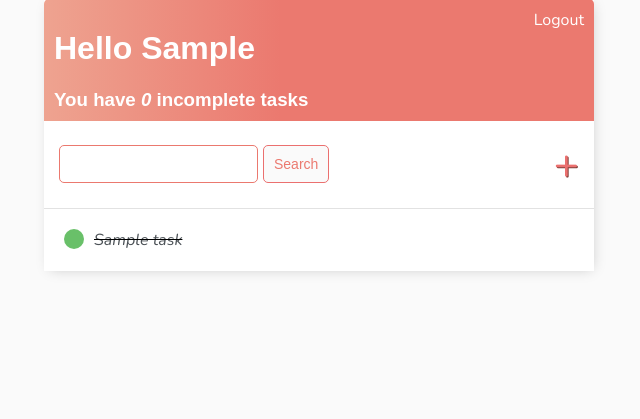
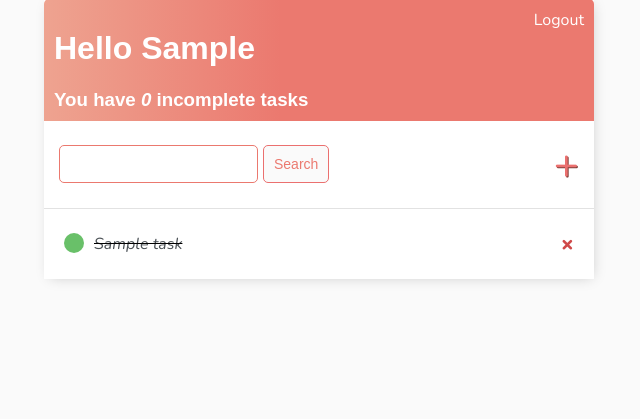
Before and after one commit to GayathriG5787/djangoTodo, a Django app: page / in a window 1280 px wide. Shown: the part 59-478 px from the top of the page, without its empty margins (321-961 px from the left). Run offline with Django 5.2, Linux system fonts and the light colour scheme; a user stored in the database is signed in; tables that the repository leaves empty hold one stand-in row (values such as "Sample post"); some web fonts are replaced.

Commit message:
both completed and incompleted tasks can be deleted

```diff
--- a/base/templates/base/task_list.html
+++ b/base/templates/base/task_list.html
@@ -37,10 +37,9 @@
     {% if task.complete %}
     <div class="task-title">
       <div class="task-complete-icon"></div>
-      <i
-        ><s><a href="{% url 'task-update' task.uuid %}">{{task}}</a></s></i
-      >
+      <i><s><a href="{% url 'task-update' task.uuid %}">{{task}}</a></s></i>
     </div>
+    <a class="delete-link" href="{% url 'task-delete' task.uuid %}">&#215;</a>
 
     {% else %}
     <div class="task-title">
```
